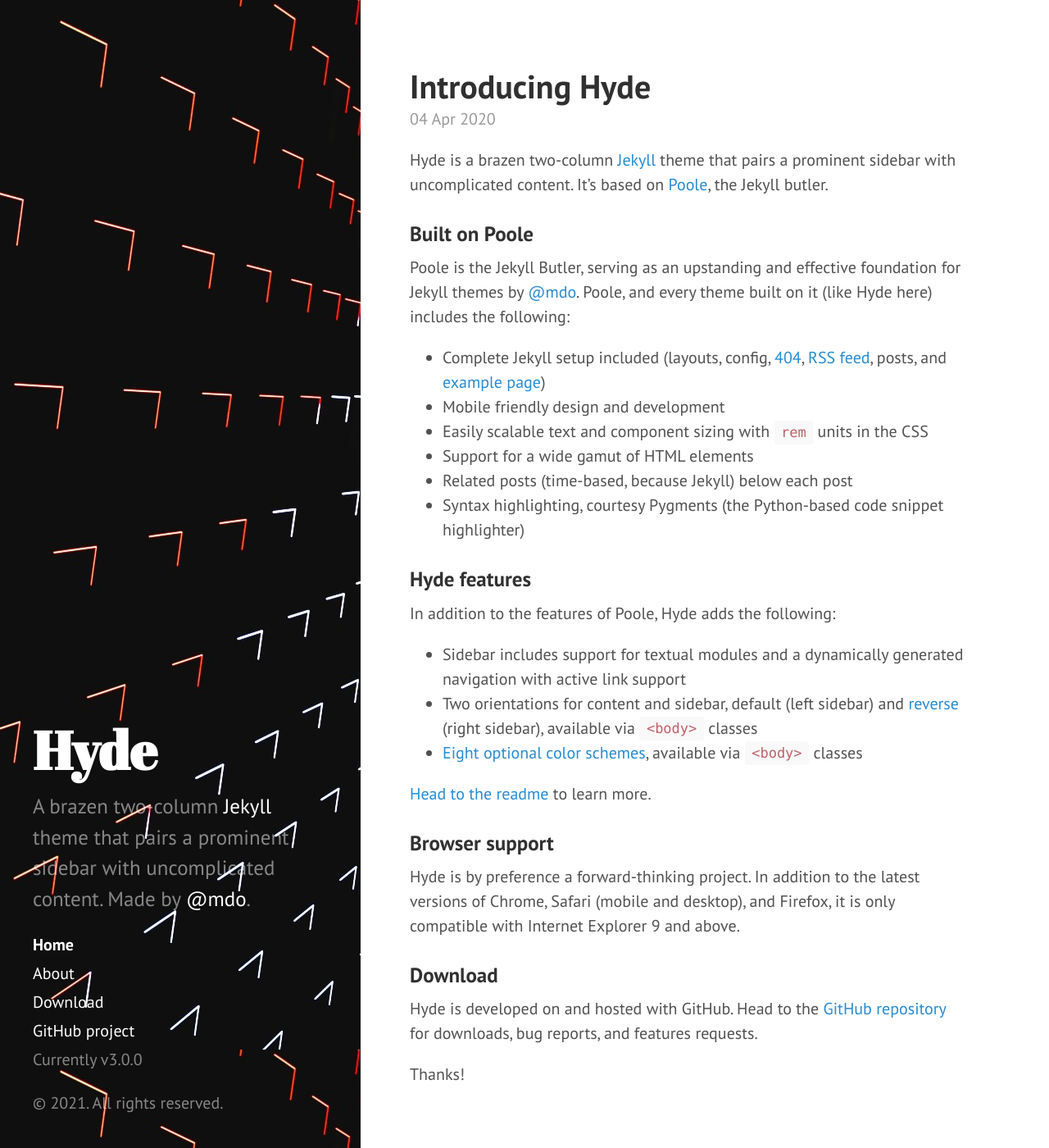
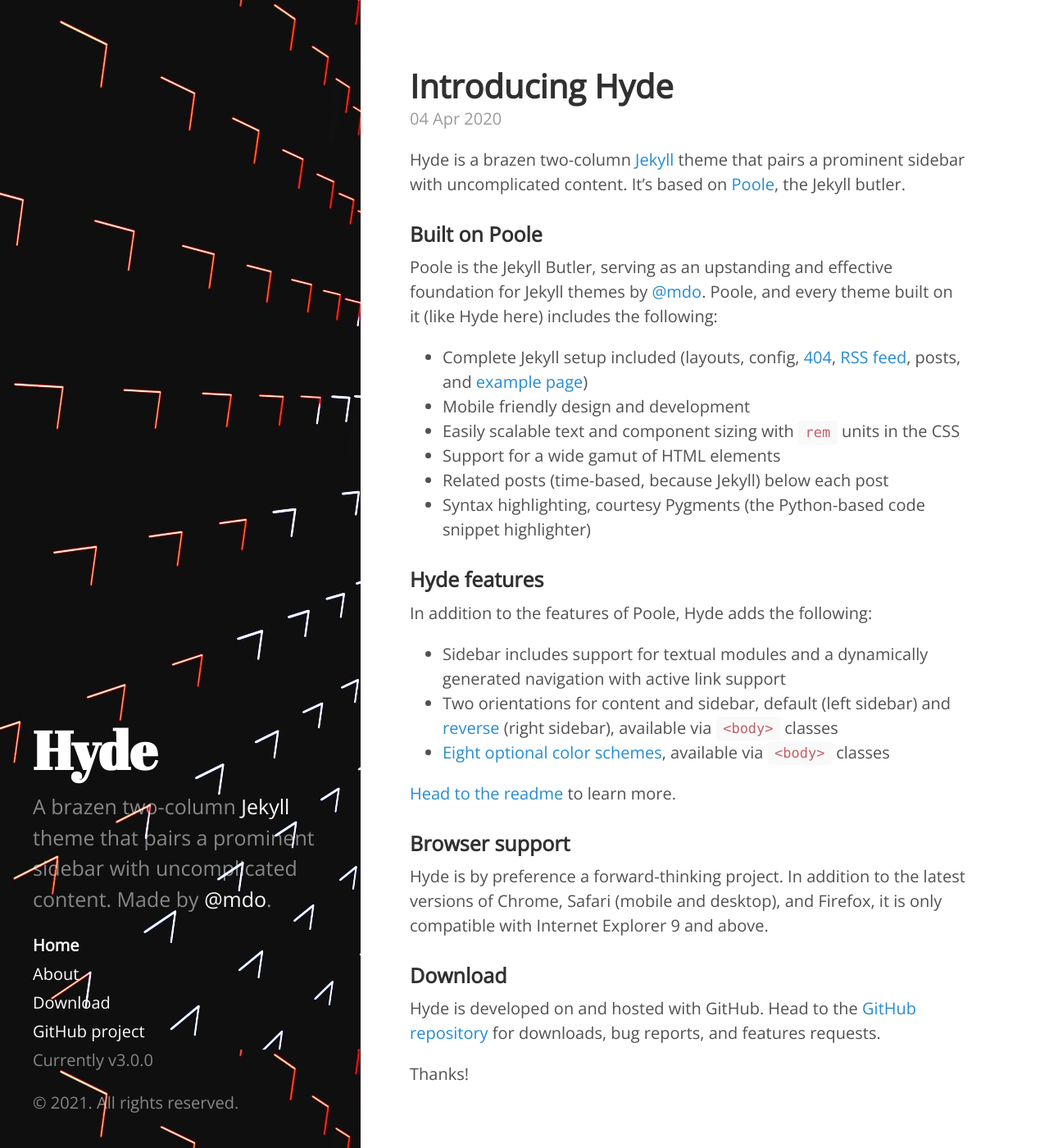
Before and after one commit to manddar/HydeIt, a Jekyll site: the page built from index.html, in a window 1280 px wide and 1400 px high. Shown: the whole window at 82% size. Built offline with Jekyll 4.4.1, drawn with Linux system fonts in a browser that asks for light colours; the list of posts is cut into pages by our own code.

Commit message:
Added new font combination Inter/ Open Sans

```diff
--- a/_includes/head.html
+++ b/_includes/head.html
@@ -16,6 +16,10 @@
   <link rel="stylesheet" href="{{ 'public/css/hyde.css' | absolute_url }}">
   <link rel="stylesheet" href="http://fonts.googleapis.com/css?family=PT+Sans:400,400italic,700|Abril+Fatface">
 
+  <link rel="preconnect" href="https://fonts.googleapis.com">
+  <link rel="preconnect" href="https://fonts.gstatic.com" crossorigin>
+  <link href="https://fonts.googleapis.com/css2?family=Inter:wght@800&family=Open+Sans&display=swap" rel="stylesheet">
+
   <link rel="apple-touch-icon-precomposed" sizes="144x144" href="{{ 'public/apple-touch-icon-144-precomposed.png' | absolute_url }}">
   <link rel="shortcut icon" href="{{ 'public/favicon.ico' | absolute_url }}">
 
--- a/public/css/hyde.css
+++ b/public/css/hyde.css
@@ -32,12 +32,13 @@
  * Global resets
  *
  * Update the foundational and global aspects of the page.
- * font-family: 'Fira Sans', sans-serif;
- * font-family: 'Merriweather', serif;
+ * font-family: 'Inter', sans-serif;
+ * font-family: 'Open Sans', sans-serif;
  */
 
 html {
-  font-family: "PT Sans", Helvetica, Arial, sans-serif;
+  /* font-family: "PT Sans", Helvetica, Arial, sans-serif; */
+  font-family: 'Open Sans', sans-serif;
 }
 @media (min-width: 48em) {
   html {
--- a/public/css/poole.css
+++ b/public/css/poole.css
@@ -48,7 +48,8 @@
 }
 
 html {
-  font-family: "Helvetica Neue", Helvetica, Arial, sans-serif;
+  /* font-family: "Helvetica Neue", Helvetica, Arial, sans-serif; */
+  font-family: 'Inter', sans-serif;
   font-size: 16px;
   line-height: 1.5;
 }
@@ -389,7 +390,8 @@
   overflow: hidden; /* clearfix */
   margin-left: -1rem;
   margin-right: -1rem;
-  font-family: "PT Sans", Helvetica, Arial, sans-serif;
+  /* font-family: "PT Sans", Helvetica, Arial, sans-serif; */
+  font-family: 'Open Sans', sans-serif;
   color: #ccc;
   text-align: center;
 }
```
